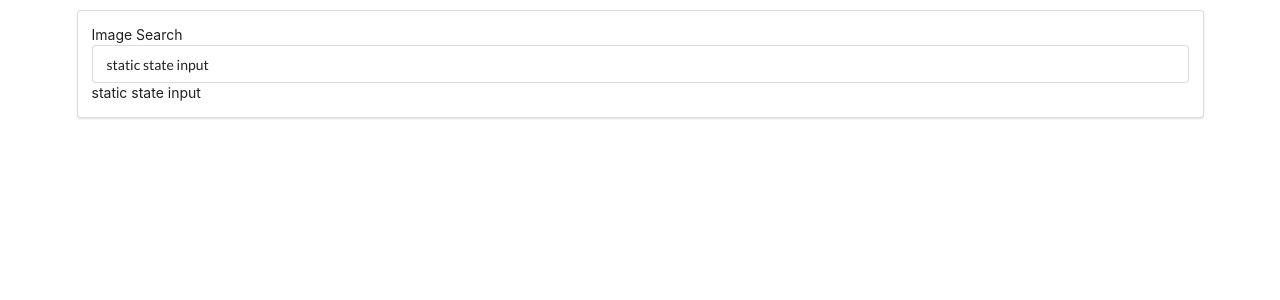
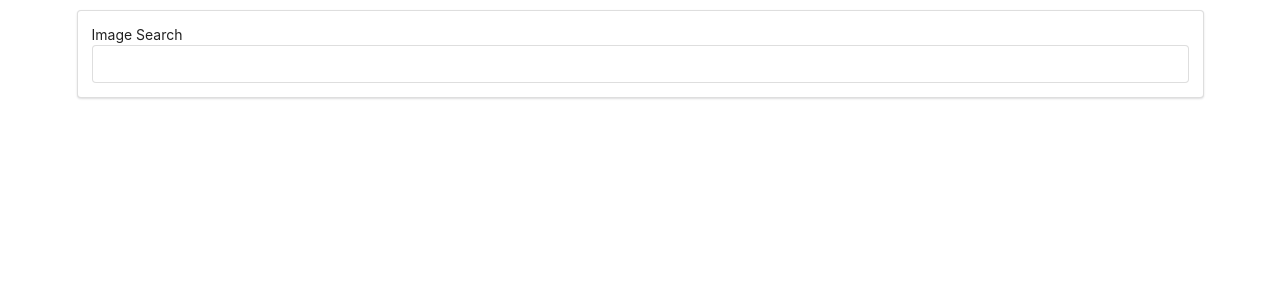
Before and after one commit to NickCelaya/Pics-Collage, a React (Create React App) app: page / in a window 1280 px wide. Shown: the top 300 px of the page. Built offline with nearby package versions, Linux system fonts and the light colour scheme.

Commit message:
Added helper function in app.js to take user input from SearchBar.js

```diff
--- a/src/App.js
+++ b/src/App.js
@@ -1,13 +1,19 @@
-import React from 'react';
+import React, { Component } from 'react';
 import SearchBar from './components/SearchBar';
 import './App.css';
 
-const App = () => {
-	return (
-		<div className='ui container' style={{ marginTop: '10px' }}>
-			<SearchBar />
-		</div>
-	);
-};
+class App extends Component {
+	//function passed down to SearchBar.js through props to get user input back from SearchBar.js
+	onSearchSubmit = (userInput) => {
+		console.log(userInput);
+	};
+	render() {
+		return (
+			<div className='ui container' style={{ marginTop: '10px' }}>
+				<SearchBar onSubmit={this.onSearchSubmit} />
+			</div>
+		);
+	}
+}
 
 export default App;
--- a/src/components/SearchBar.js
+++ b/src/components/SearchBar.js
@@ -2,19 +2,28 @@ import React, { Component } from 'react';
 
 class SearchBar extends Component {
 	state = {
-		userInput: 'static state input',
+		userInput: '',
 	};
 
+	//Captures the users input and is called on the input jsx element
 	onInputChange = (event) => {
 		this.setState({
 			userInput: event.target.value,
 		});
 	};
 
+	onFormSubmit = (event) => {
+		//prevents default submit
+		event.preventDefault();
+
+		//passes the users input from state back to the parent component App.js through onSubmit function call on props
+		console.log(this.props.onSubmit(this.state.userInput));
+	};
+
 	render() {
 		console.log(this.state.userInput, 'state');
 		return (
-			<div className='ui segment'>
+			<div className='ui segment' onSubmit={this.onFormSubmit}>
 				<form className='ui form'>
 					<label>Image Search</label>
 					<input
```
